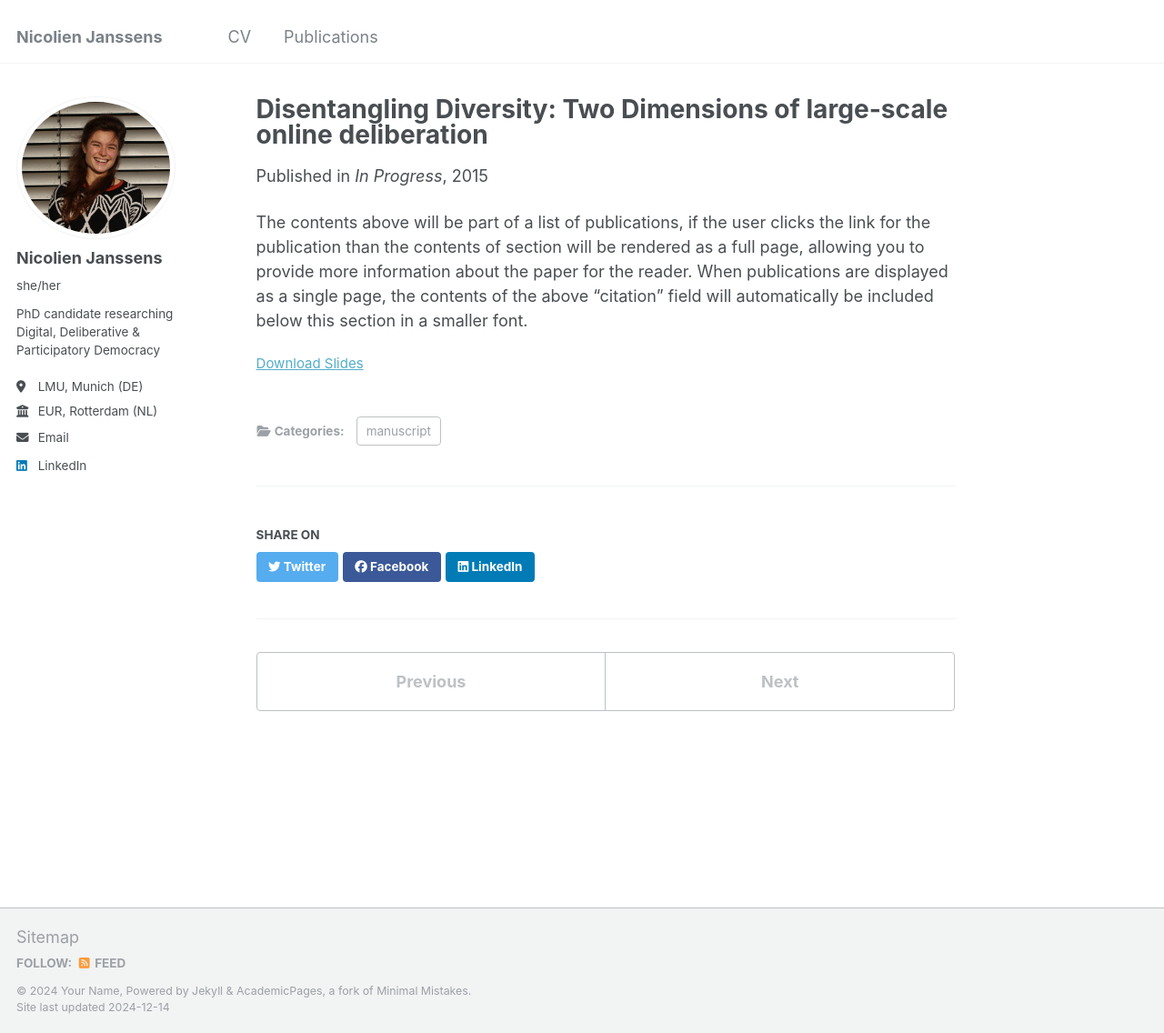
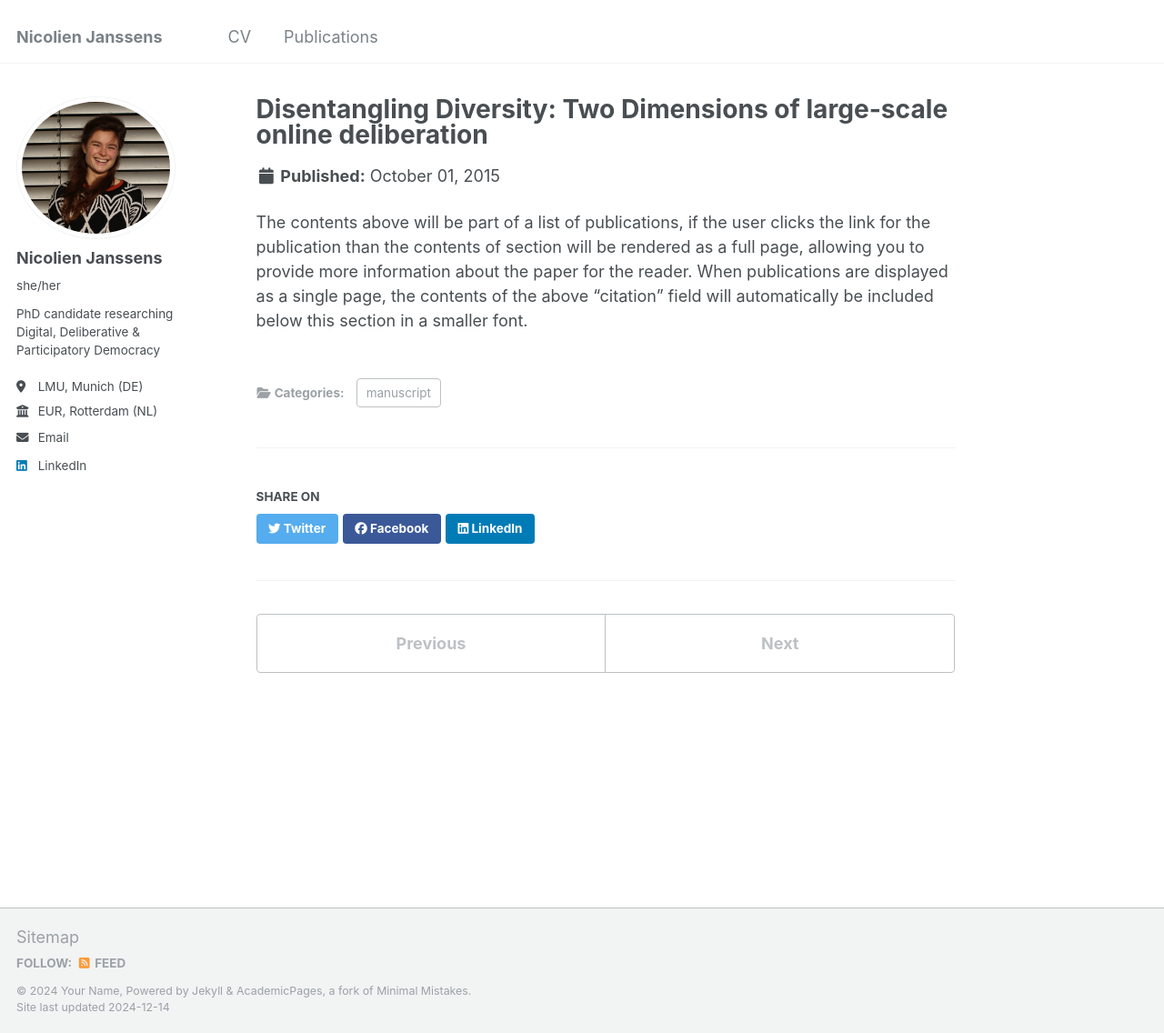
Before and after one commit to nicolienjanssens/nicolienjanssens, a Jekyll site: the page built from _publications/2015-10-01-paper-title-number-3.md, in a window 1280 px wide and 1136 px high. Shown: the whole window at 91% size. Built offline with Jekyll 4.4.1, drawn with Linux system fonts in a browser that asks for light colours; a file with an impossible date is left out; part of the change alters nothing that is shown.

Commit message:
Update 2015-10-01-paper-title-number-3.md

```diff
--- a/_publications/2015-10-01-paper-title-number-3.md
+++ b/_publications/2015-10-01-paper-title-number-3.md
@@ -2,12 +2,12 @@
 title: "Disentangling Diversity: Two Dimensions of large-scale online deliberation"
 collection: publications
 category: manuscript
-permalink: /publication/2015-10-01-paper-title-number-3
+#permalink: /publication/2015-10-01-paper-title-number-3
 excerpt: 'I distinguish two new dimensions of diversity that come up when designing large-scale online deliberations.'
-date: 2015-10-01
-venue: 'In Progress'
-slidesurl: 'http://academicpages.github.io/files/slides3.pdf'
-paperurl: 'Upon Request'
+#date: 2015-10-01
+#venue: 'In Progress'
+#slidesurl: 'http://academicpages.github.io/files/slides3.pdf'
+#paperurl: 'Upon Request'
 #citation: 'Your Name, You. (2015). &quot;Paper Title Number 3.&quot; <i>Journal 1</i>. 1(3).'
 ---
 
```
